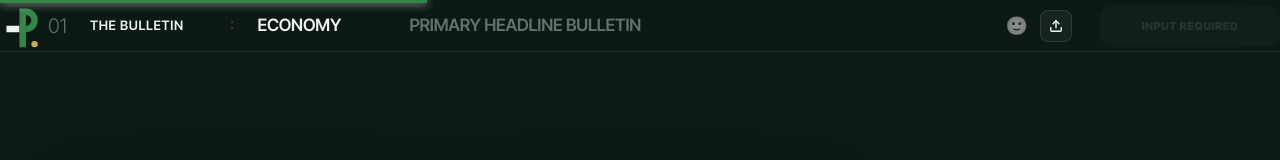
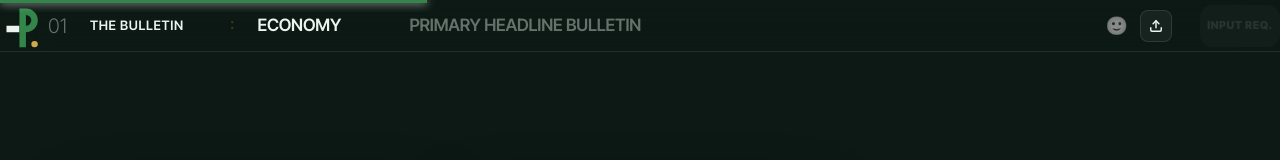
Before and after one commit to SafwanArif/the-pakistan-edit, a Next.js app: page /admin in a window 1280 px wide. Shown: the top 160 px of the page. Built offline with nearby package versions, Linux system fonts and the light colour scheme; a web font is replaced by a local one.

Commit message:
feat: nest asset metadata and stack next step button v2027.19

```diff
--- a/src/app/admin/components/DraftForm.tsx
+++ b/src/app/admin/components/DraftForm.tsx
@@ -98,8 +98,33 @@ export const DraftForm: React.FC<{ draft: Draft, onChange: (d: Draft) => void, o
 
             <div className="tpe-flex-row" style={{ gap: '10px', marginInlineStart: '16px' }}>
                 {step > 1 && <button onClick={() => setStep(step - 1)} className="tpe-btn-gold" style={{ inlineSize: '42px', blockSize: '42px', padding: '0' }}><BackIcon /></button>}
-                <button onClick={() => canProceed && (step < 2 + (draft.extraSlides?.length || 0) ? setStep(step + 1) : onSubmit(draft))} disabled={!canProceed || resolving} className={step < 2 + (draft.extraSlides?.length || 0) ? "tpe-btn-gold" : "tpe-btn-primary"} style={{ inlineSize: '180px', blockSize: '42px' }}>
-                    {resolving ? 'RESOLVING...' : (canProceed ? (step < 2 + (draft.extraSlides?.length || 0) ? 'NEXT STEP ➔' : 'EXPORT BATCH ⬇') : 'INPUT REQUIRED')}
+                <button
+                    onClick={() => canProceed && (step < 2 + (draft.extraSlides?.length || 0) ? setStep(step + 1) : onSubmit(draft))}
+                    disabled={!canProceed || resolving}
+                    className={step < 2 + (draft.extraSlides?.length || 0) ? "tpe-btn-gold" : "tpe-btn-primary"}
+                    style={{
+                        inlineSize: '80px',
+                        blockSize: '42px',
+                        display: 'flex',
+                        flexDirection: 'column',
+                        alignItems: 'center',
+                        justifyContent: 'center',
+                        gap: '0',
+                        lineHeight: '1',
+                        padding: '0'
+                    }}
+                >
+                    {resolving ? 'RES\nOLVING' : (canProceed ? (step < 2 + (draft.extraSlides?.length || 0) ? (
+                        <div style={{ display: 'flex', flexDirection: 'column', alignItems: 'center' }}>
+                            <span style={{ fontSize: '10px' }}>NEXT</span>
+                            <span style={{ fontSize: '10px' }}>STEP ➔</span>
+                        </div>
+                    ) : (
+                        <div style={{ display: 'flex', flexDirection: 'column', alignItems: 'center' }}>
+                            <span style={{ fontSize: '10px' }}>EXPORT</span>
+                            <span style={{ fontSize: '10px' }}>BATCH ⬇</span>
+                        </div>
+                    )) : 'INPUT\nREQ.')}
                 </button>
             </div>
         </div>
--- a/src/app/admin/components/UnifiedAssetToolbar.tsx
+++ b/src/app/admin/components/UnifiedAssetToolbar.tsx
@@ -131,15 +131,13 @@ export const UnifiedAssetToolbar = React.memo<UnifiedAssetToolbarProps>(({ hasOv
                                 <CloseIcon />
                             </button>
                         )}
-                    </div>
-
                         {/* 2027 ASSET METADATA ROW */}
-                    {isExpanded && hasOverride && onCreditUpdate && (
+                        {hasOverride && onCreditUpdate && (
                             <div className="tpe-asset-tray-metadata">
                                 <button
                                     className="tpe-prefix-toggle"
                                     style={{ fontSize: '9px', blockSize: 'border-box' }}
-                                onClick={() => setShowCreditMenu(!showCreditMenu)}
+                                    onClick={(e) => { e.stopPropagation(); setShowCreditMenu(!showCreditMenu); }}
                                 >
                                     {creditPrefix || "PHOTO:"}
                                 </button>
@@ -167,6 +165,7 @@ export const UnifiedAssetToolbar = React.memo<UnifiedAssetToolbarProps>(({ hasOv
                                 )}
                             </div>
                         )}
+                    </div>
                 </>
             )}
         </div>
```
Lines whose indentation alone changed are shown as unchanged.
